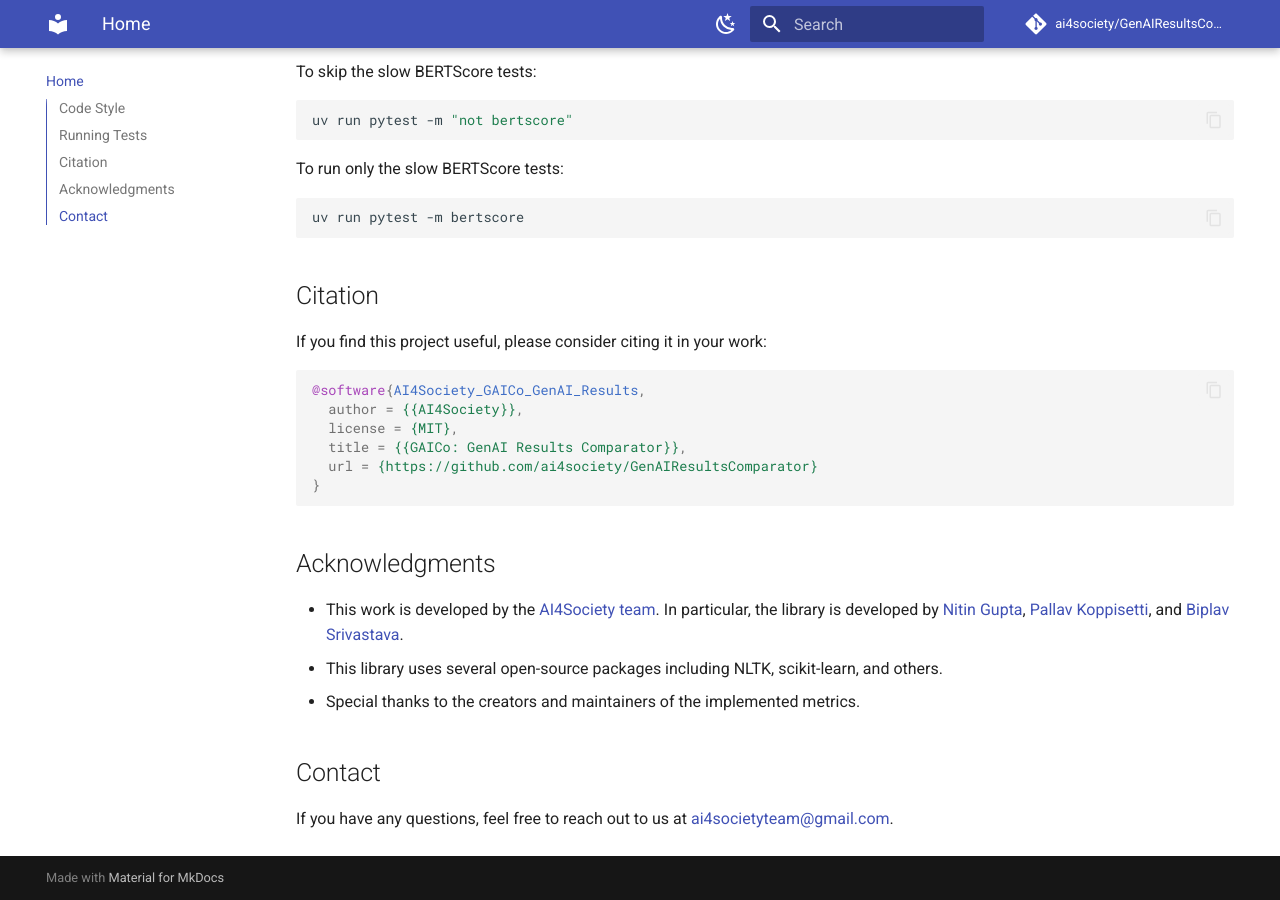
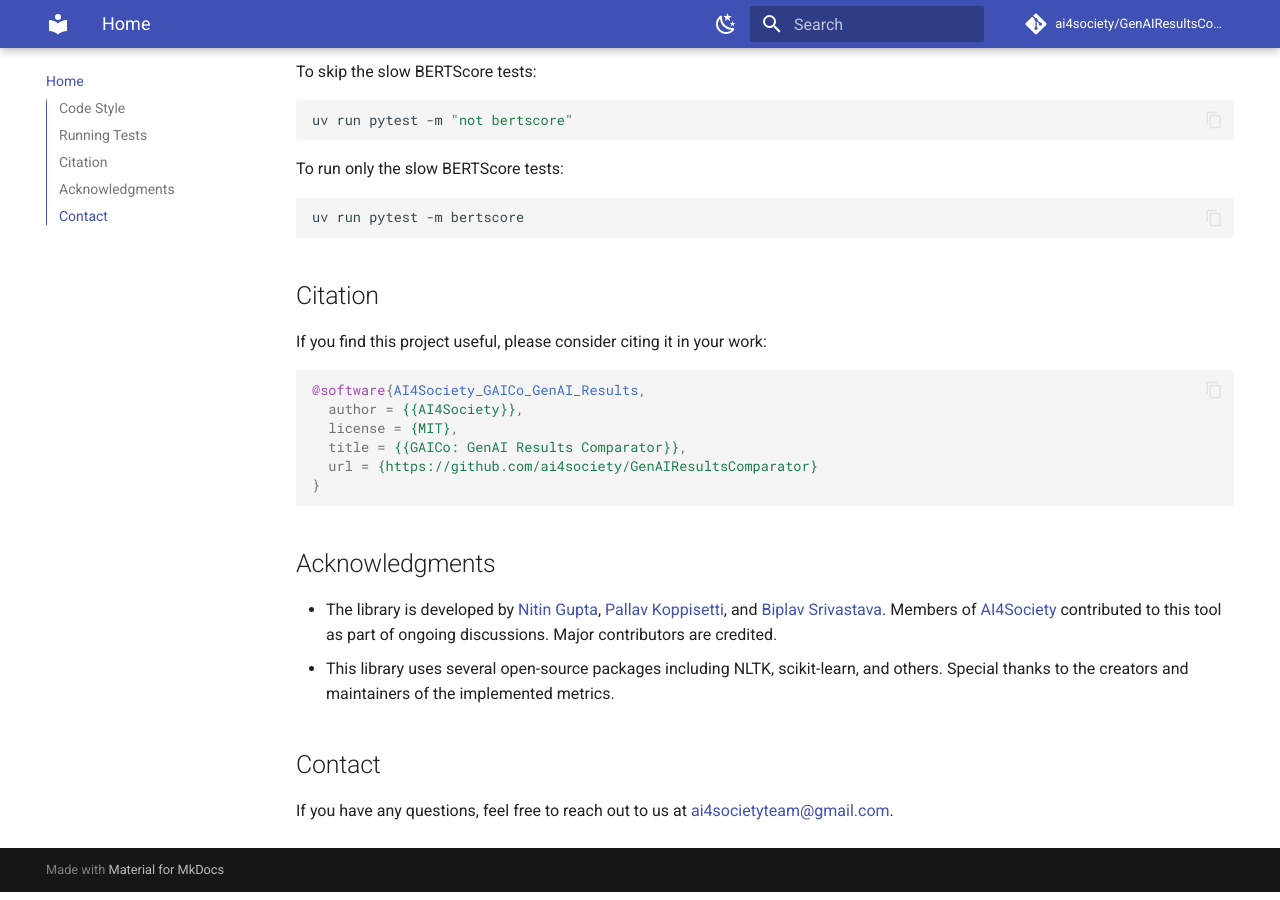
Before and after one commit to ai4society/GenAIResultsComparator, an MkDocs documentation site: the page built from docs/index.md, in a window 1280 px wide and 900 px high, scrolled down 1697 px. Built offline with MkDocs 1.6.1 and Material for MkDocs 9.7.7, drawn with Linux system fonts in a browser that asks for light colours; comment, search, counter and statistics services are not loaded.

Commit message:
Doc update

```diff
--- a/docs/index.md
+++ b/docs/index.md
@@ -72,9 +72,8 @@
 
 ## Acknowledgments
 
-- This work is developed by the [AI4Society team](https://ai4society.github.io). In particular, the library is developed by [Nitin Gupta](https://github.com/g-nitin), [Pallav Koppisetti](https://github.com/pallavkoppisetti), and [Biplav Srivastava](https://github.com/biplav-s).
-- This library uses several open-source packages including NLTK, scikit-learn, and others.
-- Special thanks to the creators and maintainers of the implemented metrics.
+- The library is developed by [Nitin Gupta](https://github.com/g-nitin), [Pallav Koppisetti](https://github.com/pallavkoppisetti), and [Biplav Srivastava](https://github.com/biplav-s). Members of [AI4Society](https://ai4society.github.io) contributed to this tool as part of ongoing discussions. Major contributors are credited.
+- This library uses several open-source packages including NLTK, scikit-learn, and others. Special thanks to the creators and maintainers of the implemented metrics.
 
 ## Contact
 
```
